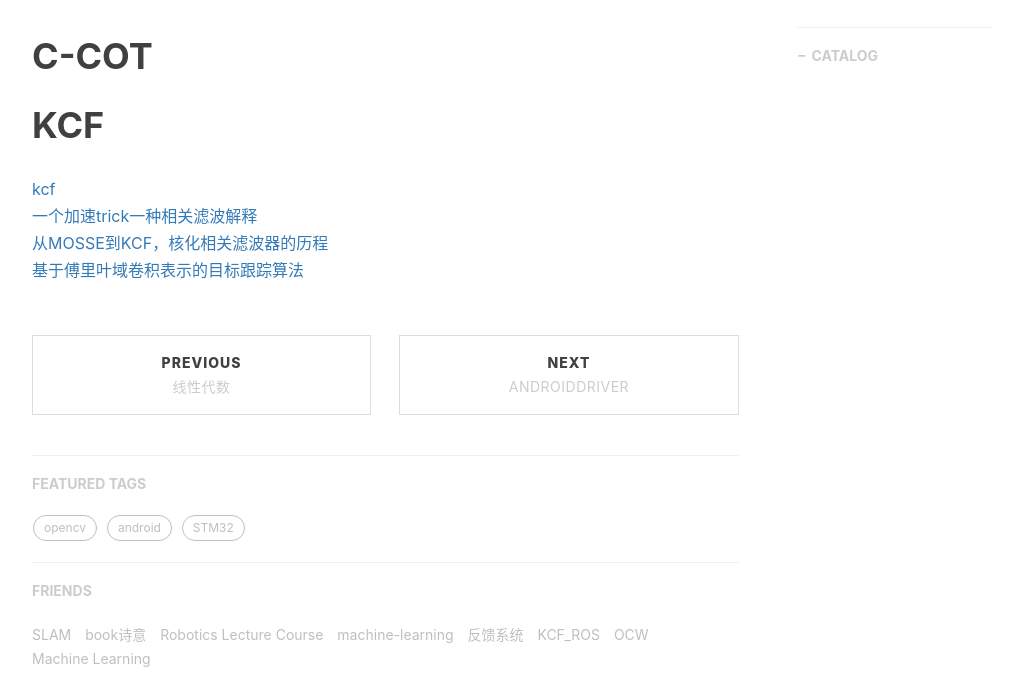
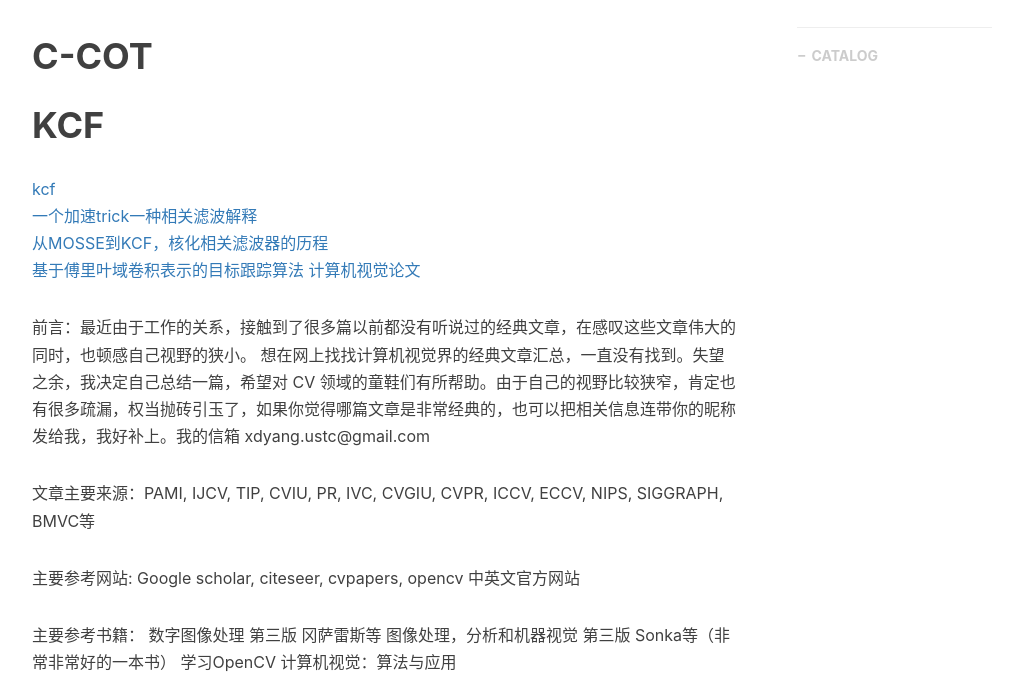
Before and after one commit to gary-robotics/dlward, a Jekyll site: the page built from _posts/2018-07-11-图像算法研究-2018.markdown, in a window 1280 px wide and 900 px high, scrolled down 536 px, cut to the strip 0-676 px from the top of the window. Shown: the whole strip, without its empty margins (233-1256 px from the left). Built offline with Jekyll 4.4.1, drawn with Linux system fonts in a browser that asks for light colours; nearby versions of some CDN libraries; comment, search, counter and statistics services are not loaded.

Commit message:
Update 2018-07-11-图像算法研究-2018.markdown

```diff
--- a/_posts/2018-07-11-图像算法研究-2018.markdown
+++ b/_posts/2018-07-11-图像算法研究-2018.markdown
@@ -19,3 +19,18 @@ tags:
 [一个加速trick一种相关滤波解释](https://zhuanlan.zhihu.com/p/27914504)
 [从MOSSE到KCF，核化相关滤波器的历程](https://blog.csdn.net/yao1131/article/details/77700407?locationNum=10&fps=1)
 [基于傅里叶域卷积表示的目标跟踪算法](http://html.rhhz.net/BJHKHTDXXBZRB/20180118.htm)
+[计算机视觉论文](https://blog.csdn.net/feitianhu213/article/details/44175113)
+
+前言：最近由于工作的关系，接触到了很多篇以前都没有听说过的经典文章，在感叹这些文章伟大的同时，也顿感自己视野的狭小。  想在网上找找计算机视觉界的经典文章汇总，一直没有找到。失望之余，我决定自己总结一篇，希望对 CV 领域的童鞋们有所帮助。由于自己的视野比较狭窄，肯定也有很多疏漏，权当抛砖引玉了，如果你觉得哪篇文章是非常经典的，也可以把相关信息连带你的昵称发给我，我好补上。我的信箱 xdyang.ustc@gmail.com
+
+
+
+文章主要来源：PAMI, IJCV, TIP, CVIU, PR, IVC, CVGIU, CVPR, ICCV, ECCV, NIPS, SIGGRAPH, BMVC等
+
+主要参考网站: Google scholar, citeseer, cvpapers, opencv 中英文官方网站
+
+主要参考书籍：
+数字图像处理  第三版  冈萨雷斯等
+图像处理，分析和机器视觉  第三版  Sonka等（非常非常好的一本书）
+学习OpenCV
+计算机视觉：算法与应用
```
